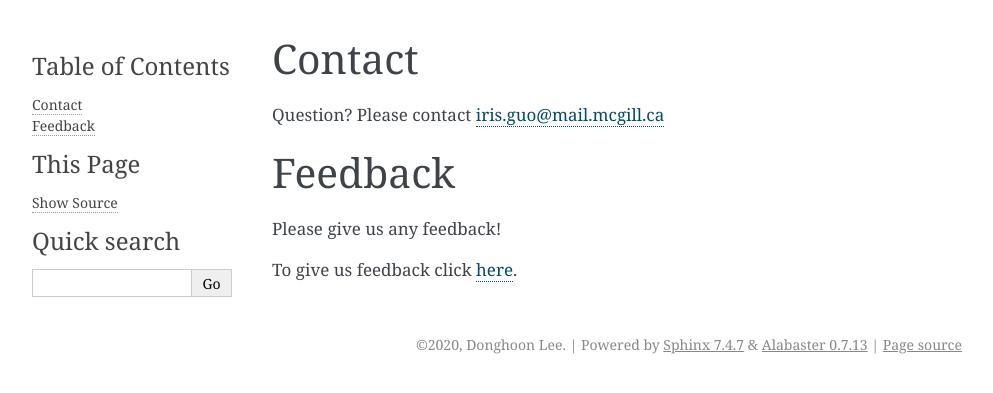
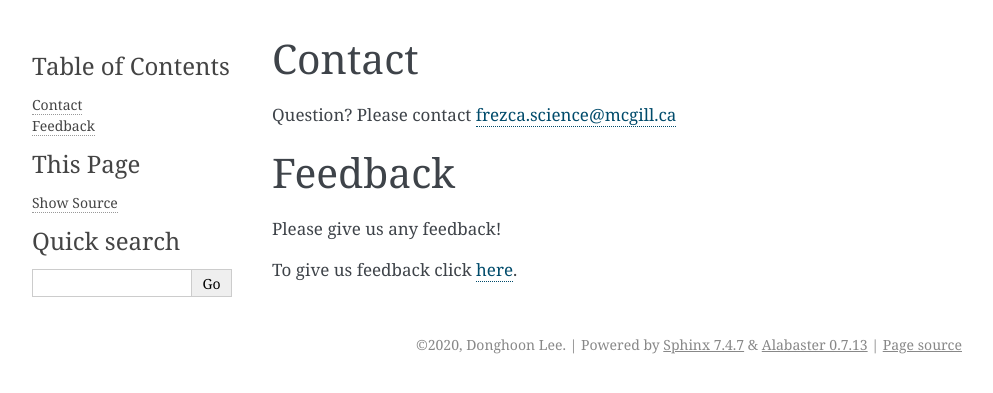
Before and after one commit to oulinyu/FRezCa-McGill, a Sphinx documentation site: the page built from docs/source/Contacts.rst, in a window 1280 px wide. Shown: the top 393 px of the page, without its empty margins (148-1141 px from the left). Built offline with Sphinx 7.4.7, drawn with Linux system fonts in a browser that asks for light colours.

Commit message:
Update Contacts.rst
Changed to FRezCa email.

```diff
--- a/docs/source/Contacts.rst
+++ b/docs/source/Contacts.rst
@@ -1,6 +1,6 @@
 Contact
 =======
-Question? Please contact iris.guo@mail.mcgill.ca
+Question? Please contact frezca.science@mcgill.ca
 
 Feedback
 ========
```
